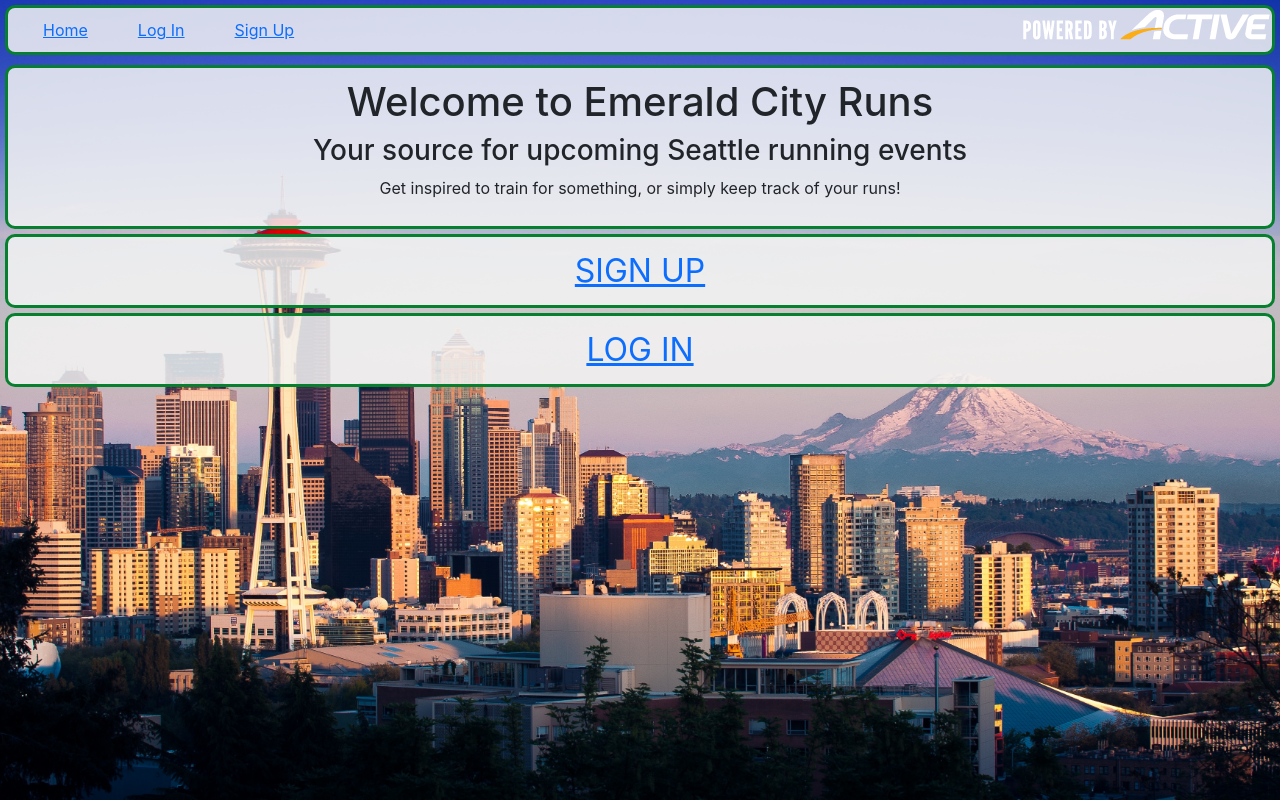
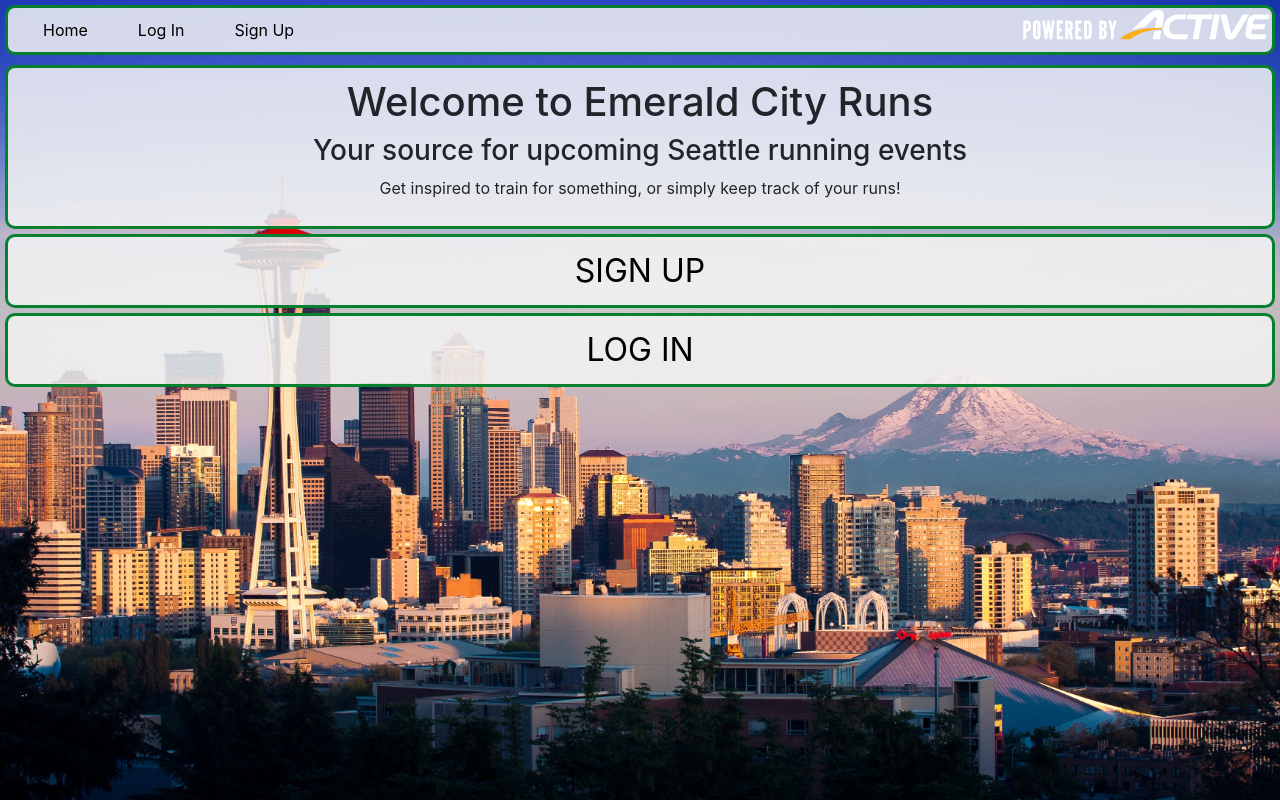
Before and after one commit to buraizu/emerald_city_runs_client, a React (Create React App) app: page / in a window 1280 px wide. Built offline with nearby package versions, Linux system fonts and the light colour scheme; no server answers.

Commit message:
Modify styling

```diff
--- a/src/App.css
+++ b/src/App.css
@@ -6,53 +6,18 @@ html {
   background-size: cover;
 }
 
+a {
+  text-decoration: none;
+  color: #000;
+}
+
+a:link {
+  text-decoration: none;
+}
+
 .App {
   text-align: center;
 }
-
-.App-logo {
-  animation: App-logo-spin infinite 20s linear;
-  height: 40vmin;
-  pointer-events: none;
-}
-
-.App-header {
-  background-color: #282c34;
-  min-height: 100vh;
-  display: flex;
-  flex-direction: column;
-  align-items: center;
-  justify-content: center;
-  font-size: calc(10px + 2vmin);
-  color: white;
-}
-
-.App-link {
-  color: #61dafb;
-}
-
-@keyframes App-logo-spin {
-  from {
-    transform: rotate(0deg);
-  }
-  to {
-    transform: rotate(360deg);
-  }
-}
-
-/* .background {
-  background-image: url('/milkovi.jpg');
-  background-position: center;
-  background-repeat: no-repeat;
-  background-size: cover;
-} */
-
-
-/* .background {
-  background: url(/milkovi.jpg) no-repeat center center fixed;
-  background-size: cover;
-
-} */
 
 .feature {
   background-color: rgb(244, 244, 244, .85);
@@ -73,6 +38,8 @@ html {
 }
 
 .navLink {
+  color: #000;
+  cursor: pointer;
   display: inline;
   margin: 25px;
   text-decoration: none;
```
